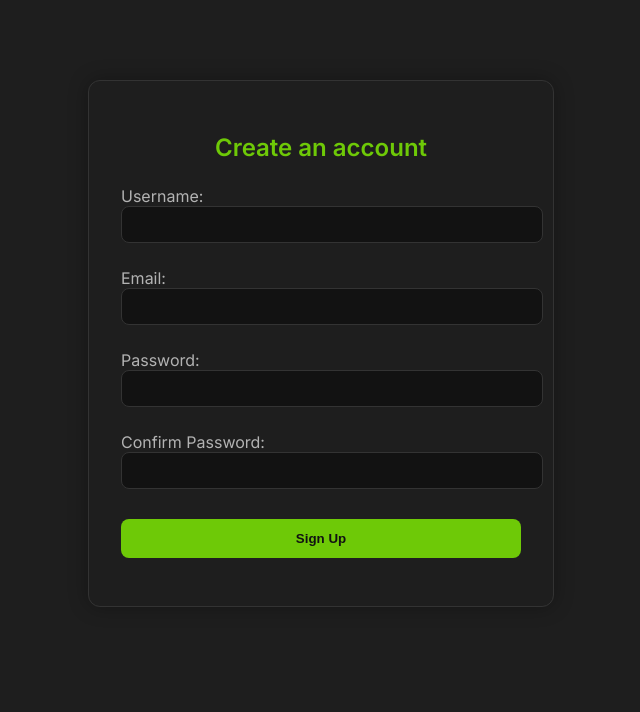
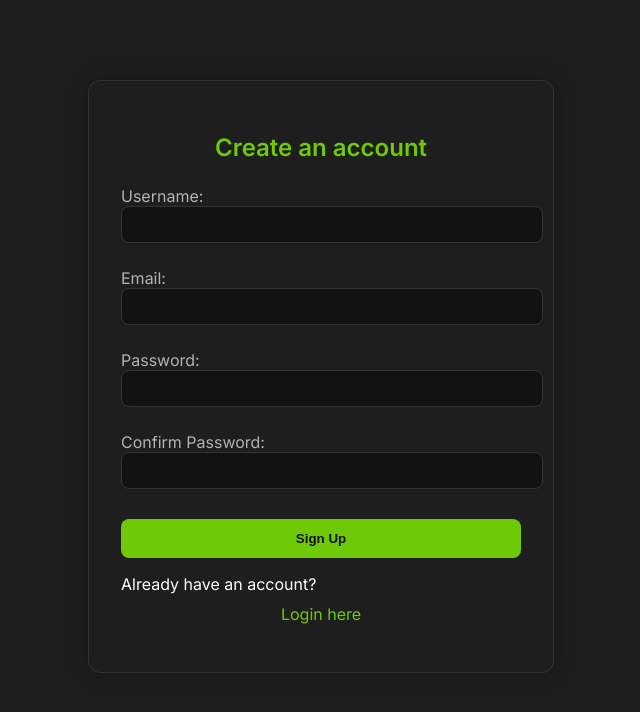
Before and after one commit to COSC341-Winter2025/movie-finder, a plain HTML site: page static/signup.html in a window 1280 px wide. Shown: the whole page, without its empty margins (319-959 px from the left). Drawn offline with Linux system fonts and the light colour scheme.

Commit message:
add navigation

```diff
--- a/static/signup.html
+++ b/static/signup.html
@@ -19,6 +19,9 @@
       <label for="confirm-password">Confirm Password:</label>
       <input type="password" id="confirm-password" required />
       <button id="submit">Sign Up</button>
+      <p>
+        Already have an account? <a href="/static/login.html">Login here</a>
+      </p>
     </form>
     <p id="signup-message"></p>
   </body>
```
